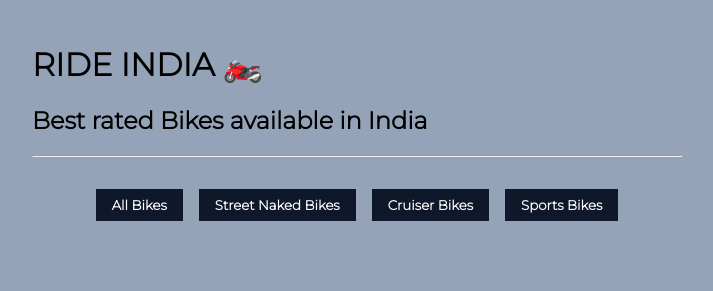
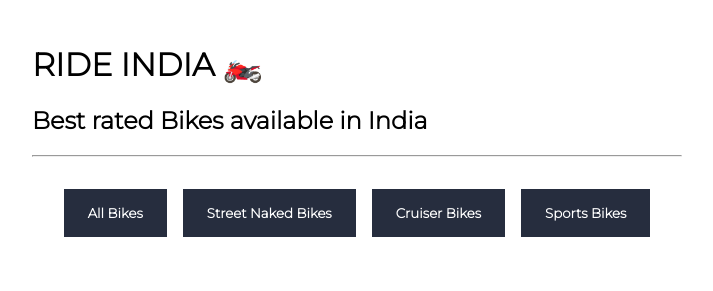
Before and after one commit to codingwolf-at/-Bike-Recommendation-App, a React (Create React App) app: page / in a window 1280 px wide. Shown: the top 291 px of the page, without its empty margins (283-996 px from the left). Built offline with nearby package versions, Linux system fonts and the light colour scheme.

Commit message:
updated: primary color

```diff
--- a/src/styles.css
+++ b/src/styles.css
@@ -1,7 +1,7 @@
 @import url("https://fonts.googleapis.com/css2?family=Montserrat:wght@300&display=swap");
 
-body {
-  background: #94a3b8;
+:root {
+  --primary-color: rgb(15, 23, 42, 0.9);
 }
 
 .App {
@@ -16,23 +16,22 @@ body {
 
 .bikeList {
   padding: 1rem;
-  margin-bottom: 0.5rem;
   text-align: center;
 }
 
 .bikeList button {
-  padding: 0.5rem 1rem;
+  padding: 1rem 1.5rem;
   margin: 0.5rem;
   font-weight: bold;
   font-family: inherit;
   cursor: pointer;
+  background-color: var(--primary-color);
+  color: white;
   border: none;
-  background-color: #0f172a;
-  color: white;
 }
 
 .bike {
-  background: rgba(15, 23, 42, 1);
+  background: var(--primary-color);
   padding: 2rem;
   margin: 3rem 0rem;
   color: white;
```
